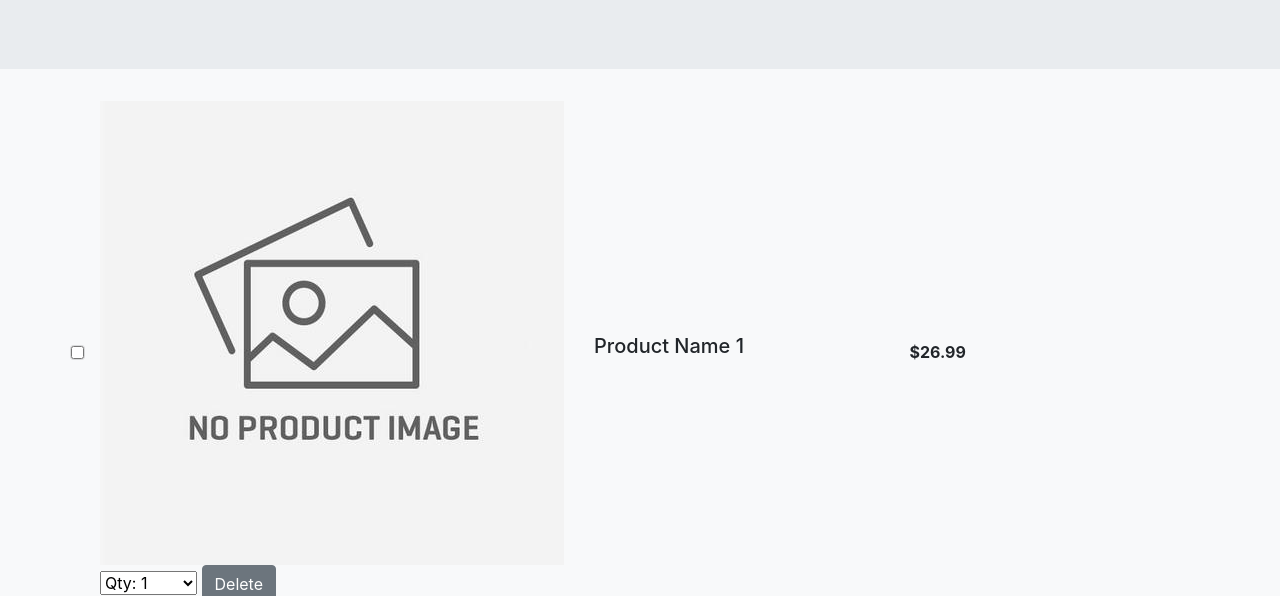
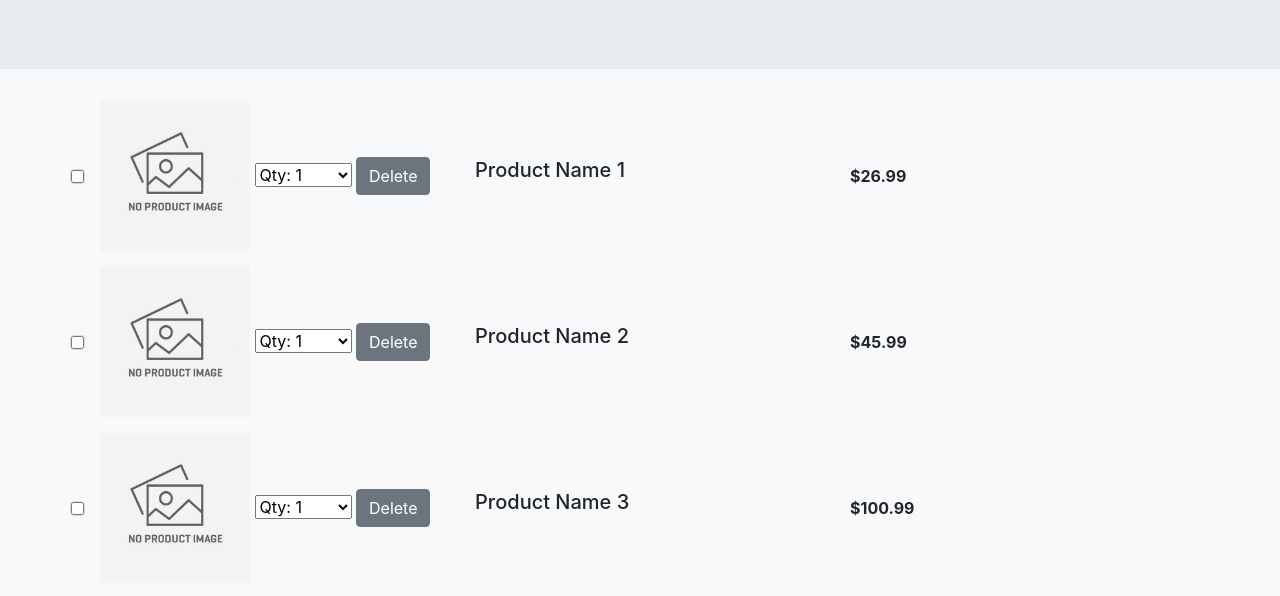
Before and after one commit to emanuka/project2, a plain HTML site: page cart.html in a window 1280 px wide. Shown: the part 192-788 px from the top of the page. Drawn offline with nearby package versions, Linux system fonts and the light colour scheme.

Commit message:
Add files via upload

```diff
--- a/css/style.css
+++ b/css/style.css
@@ -42,6 +42,11 @@
   height: 175px;
   background-image: url('/images/no-image.jpg');
   background-size: cover;
+}
+
+.card-item-img {
+    width: 150px;
+    height: 150px;
 }
 
 /* About page styles */
```
